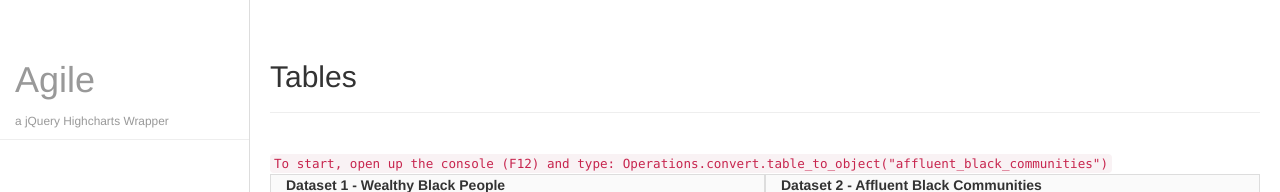
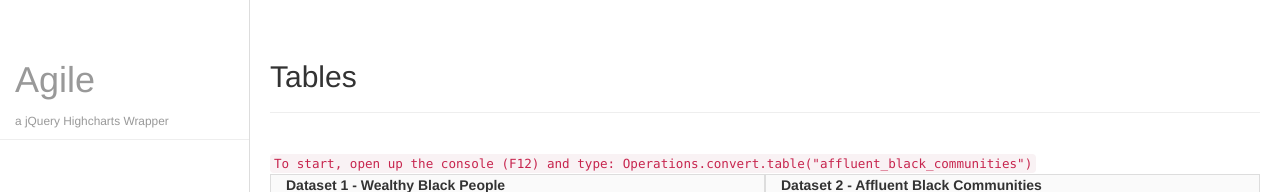
Before and after one commit to codeblackgroup/agile_charts, a plain HTML site: page index.html in a window 1280 px wide. Shown: the top 192 px of the page. Drawn offline with Linux system fonts and the light colour scheme.

Commit message:
fix typo

```diff
--- a/index.html
+++ b/index.html
@@ -29,7 +29,7 @@
             				<h2>Tables</h2>
             			</div>
             			<br>
-            			<code> To start, open up the console (F12) and type: Operations.convert.table_to_object("affluent_black_communities") </code>
+            			<code> To start, open up the console (F12) and type: Operations.convert.table("affluent_black_communities") </code>
             			<br>
             			<div class="tables-container">
             				<div class="col-md-12">
```
